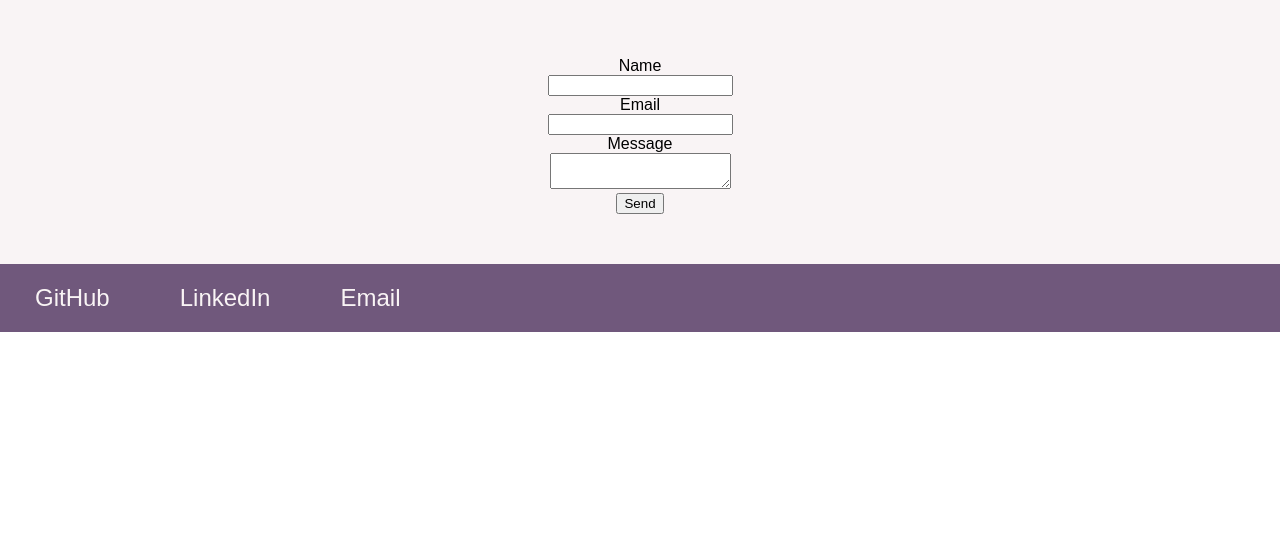
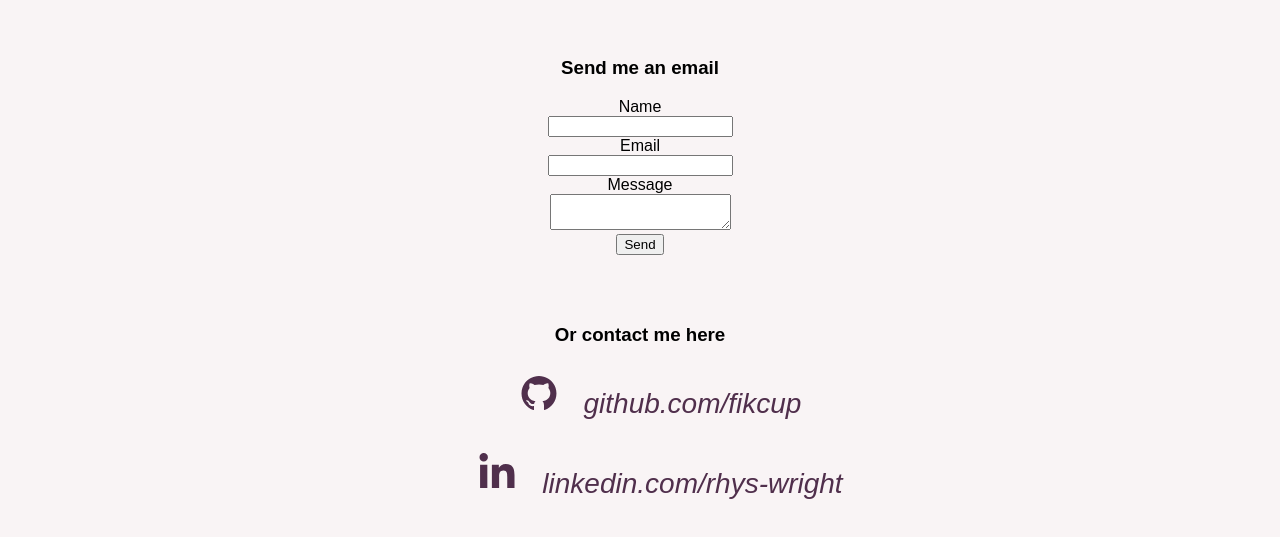
Before and after one commit to Fikcup/react-portfolio, a React (Create React App) app: page /contact in a window 1280 px wide. Shown: the part 379-916 px from the top of the page. Before the commit the page ends 800 px from the top, so only its background shows below. Built offline with nearby package versions, Linux system fonts and the light colour scheme; a web font is replaced by a local one.

Commit message:
feat : added additional contact information

```diff
--- a/src/components/Contact/index.js
+++ b/src/components/Contact/index.js
@@ -1,6 +1,10 @@
 import React, { useRef } from 'react';
 import emailjs from 'emailjs-com';
 import './style.scss';
+import Icon from '../Icon';
+import { HiOutlineMail } from 'react-icons/hi';
+import { FaLinkedinIn } from 'react-icons/fa';
+import { AiOutlineGithub } from 'react-icons/ai';
 
 export const Contact = () => {
     const form = useRef();
@@ -20,6 +24,8 @@ export const Contact = () => {
         <section id="contact">
             <h2 className="sectionTitle">Let's Work Together</h2>
 
+            <article className="emailForm contactContainer">
+                <h3 className="contactTitle">Send me an email</h3>
                 <form ref={form} onSubmit={sendEmail} name="contactForm">
                     <label>Name</label><br />
                     <input type="text" name="user_name" /><br />
@@ -27,8 +33,24 @@ export const Contact = () => {
                     <input type="email" name="user_email" /><br />
                     <label>Message</label><br />
                     <textarea name="message" /><br />
-                <input type="submit" value="Send" />
+                    <input type="submit" value="Send" id="submit"/>
                 </form>
+            </article>
+
+            <article className="contactContainer" id="contactInfo">
+                <h3 className="contactTitle">Or contact me here</h3>
+                <ul className="contactList">
+                    <Icon link="https://github.com/fikcup"
+                    text="github.com/fikcup"
+                    ><AiOutlineGithub size={40} /></Icon>
+                    <Icon link="https://www.linkedin.com/in/rhys-wright/"
+                    text="linkedin.com/rhys-wright"
+                    ><FaLinkedinIn size={40} /></Icon>
+                    <Icon link="mailto:rhys.n.wright@gmail.com?subject=Mail from Portfolio"
+                    text="rhys.n.wright@gmail.com"
+                    ><HiOutlineMail size={40} /></Icon>
+                </ul>
+            </article>
         </section>
     );
 }
```
Lines whose indentation alone changed are shown as unchanged.
